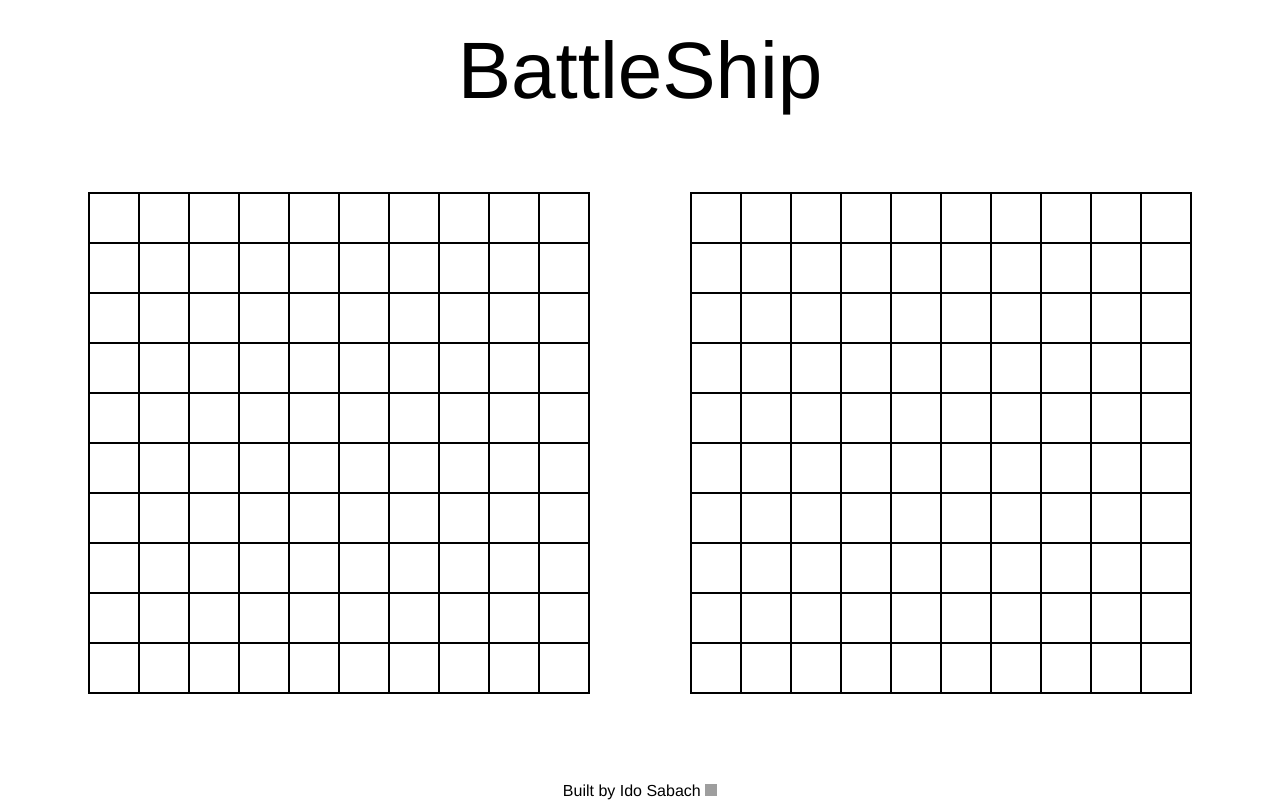
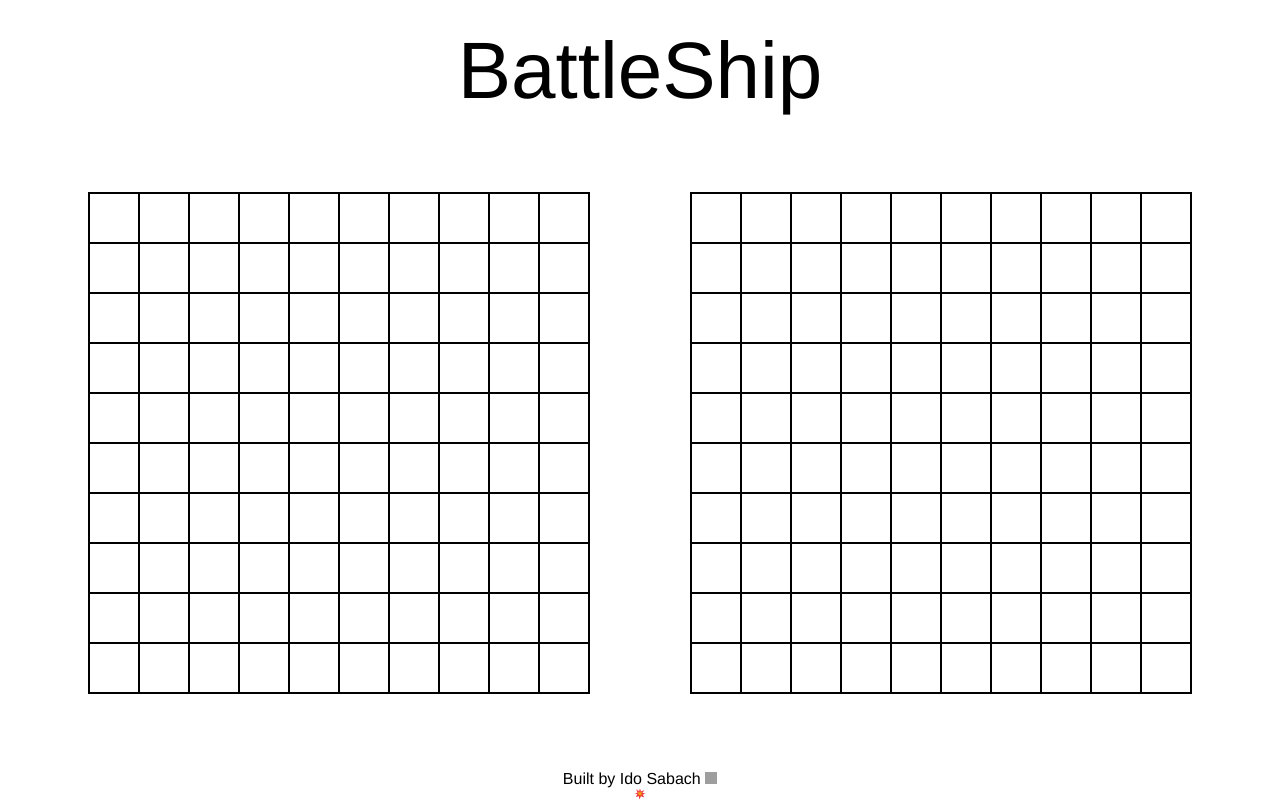
Before and after one commit to IdoSabach/BattleShip, a website built with webpack: page dist/index.html in a window 1280 px wide. Built offline with nearby package versions, Linux system fonts and the light colour scheme; grey boxes are pictures that could not be loaded.

Commit message:
fix image

```diff
--- a/dist/index.html
+++ b/dist/index.html
@@ -19,7 +19,9 @@
         <button class="btn">play again?</button>
       </div>
     </div>
+    <img width="12" height="12" src="/dist/icons8-boom-96.png" alt="github--v1" />
 
-    <script src="main.js"></script>
+    <script src="./main.js"></script>
+
   </body>
 </html>
```
